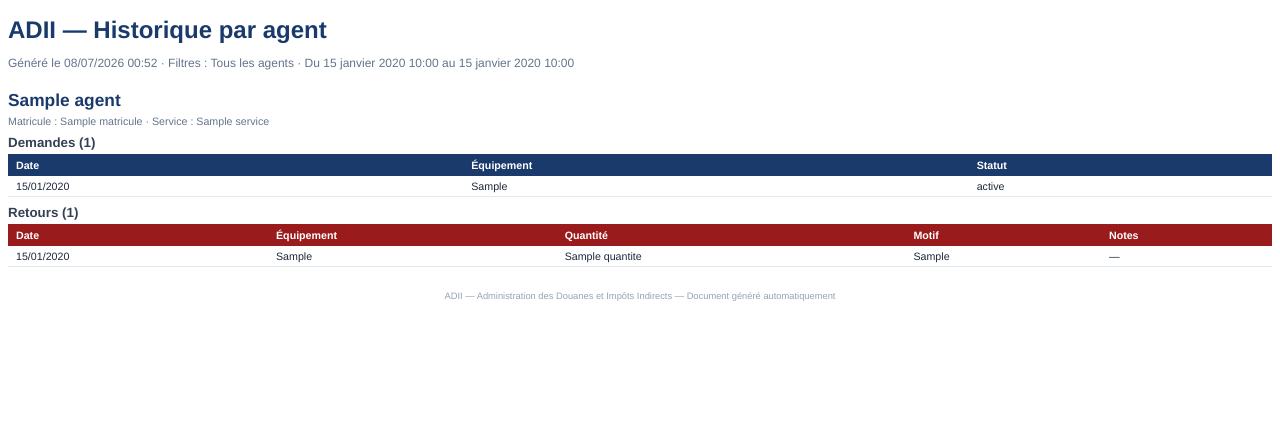
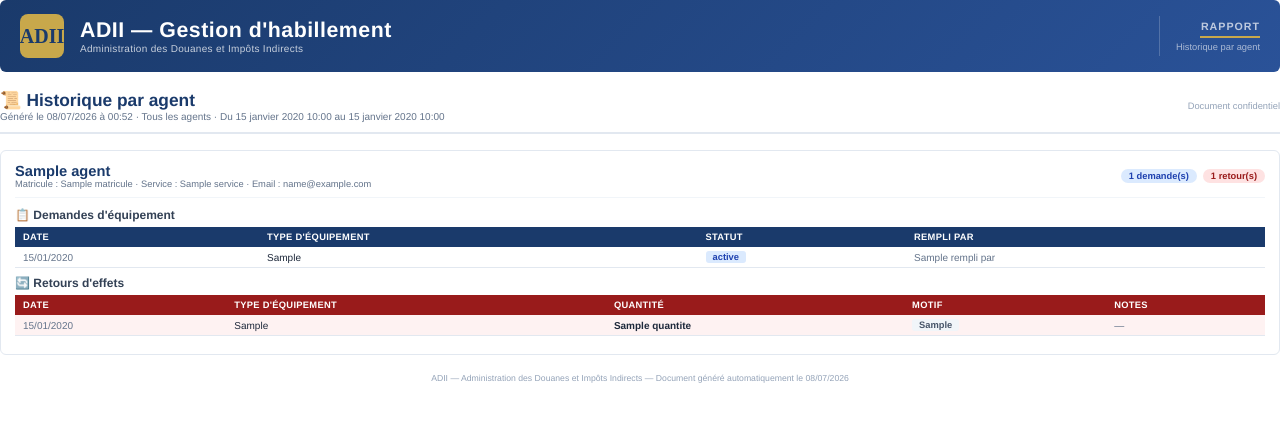
Before and after one commit to Axmae/adii_project, a Django app: template adii_project/templates/admin_panel/historique_pdf.html in a window 1280 px wide. Shown: the top 422 px of the page. Run offline with Django 5.2, Linux system fonts and the light colour scheme; the template is opened without the code that fills it: most values are stand-ins (such as "Sample title", 1, 10 or a date in 2020).

Commit message:
feat: Enhance historical tracking with detailed PDF and Excel exports for agents

```diff
--- a/adii_project/templates/admin_panel/historique_pdf.html
+++ b/adii_project/templates/admin_panel/historique_pdf.html
@@ -3,47 +3,158 @@
 <head>
   <meta charset="UTF-8">
   <style>
-    @page { size: A4 landscape; margin: 1.5cm; }
-    body { font-family: Helvetica, Arial, sans-serif; font-size: 10pt; color: #1e293b; }
-    h1 { font-size: 18pt; color: #1a3a6b; margin-bottom: 4px; }
-    .subtitle { color: #64748b; font-size: 9pt; margin-bottom: 20px; }
-    .agent-section { margin-bottom: 24px; page-break-inside: avoid; }
-    .agent-name { font-size: 13pt; font-weight: bold; color: #1a3a6b; margin-bottom: 4px; }
-    .agent-info { font-size: 8pt; color: #64748b; margin-bottom: 8px; }
-    h3 { font-size: 10pt; margin: 8px 0 4px; color: #334155; }
-    table { width: 100%; border-collapse: collapse; margin-bottom: 8px; font-size: 8pt; }
-    th { background: #1a3a6b; color: white; padding: 5px 8px; text-align: left; font-weight: bold; }
+    @page {
+      size: A4 landscape;
+      margin: 1.2cm 1.5cm;
+      @bottom-center {
+        content: "ADII — Administration des Douanes et Impôts Indirects — Page " counter(page) " / " counter(pages);
+        font-size: 7pt;
+        color: #94a3b8;
+        font-family: Helvetica, Arial, sans-serif;
+      }
+    }
+    body { font-family: Helvetica, Arial, sans-serif; font-size: 9pt; color: #1e293b; margin: 0; padding: 0; }
+
+    /* Header */
+    .header {
+      display: flex; align-items: center; gap: 16px;
+      background: linear-gradient(135deg, #1a3a6b 0%, #2a5298 100%);
+      border-radius: 6px; padding: 14px 20px; margin-bottom: 18px;
+    }
+    .header-logo {
+      width: 44px; height: 44px; flex-shrink: 0;
+      background: #c8a84b; border-radius: 8px;
+      display: flex; align-items: center; justify-content: center;
+      font-family: serif; font-size: 20px; font-weight: bold; color: #1a3a6b;
+    }
+    .header-text { flex: 1; }
+    .header-title { font-size: 16pt; font-weight: 700; color: white; letter-spacing: 0.5px; }
+    .header-sub { font-size: 7.5pt; color: rgba(255,255,255,.75); letter-spacing: 0.3px; }
+    .header-divider { width: 1px; height: 40px; background: rgba(255,255,255,.2); }
+    .header-meta { text-align: right; }
+    .header-meta-title { font-size: 8pt; color: rgba(255,255,255,.7); letter-spacing: 1px; font-weight: 600; }
+    .header-meta-line { width: 60px; height: 2px; background: #c8a84b; margin: 4px 0 4px auto; border: none; }
+
+    /* Report info */
+    .report-info {
+      display: flex; justify-content: space-between; align-items: center;
+      margin-bottom: 16px; padding-bottom: 10px;
+      border-bottom: 2px solid #e2e8f0;
+    }
+    .report-title { font-size: 13pt; font-weight: 700; color: #1a3a6b; }
+    .report-filters { font-size: 7.5pt; color: #64748b; }
+
+    /* Agent section */
+    .agent-section {
+      margin-bottom: 18px; page-break-inside: avoid;
+      border: 1px solid #e2e8f0; border-radius: 6px; padding: 12px 14px;
+    }
+    .agent-header {
+      display: flex; justify-content: space-between; align-items: center;
+      margin-bottom: 10px; padding-bottom: 8px;
+      border-bottom: 1px solid #f1f5f9;
+    }
+    .agent-name { font-size: 11pt; font-weight: 700; color: #1a3a6b; }
+    .agent-info { font-size: 7pt; color: #64748b; }
+    .agent-badge { font-size: 7pt; font-weight: 600; padding: 2px 8px; border-radius: 10px; }
+    .agent-badge-blue { background: #dbeafe; color: #1e40af; }
+    .agent-badge-red { background: #fee2e2; color: #991b1b; }
+
+    h3 {
+      font-size: 9pt; margin: 8px 0 5px; color: #334155;
+      display: flex; align-items: center; gap: 6px;
+    }
+    table { width: 100%; border-collapse: collapse; margin-bottom: 6px; font-size: 7.5pt; }
+    th {
+      padding: 5px 8px; text-align: left; font-weight: 600; font-size: 7pt;
+      letter-spacing: 0.3px; text-transform: uppercase;
+    }
+    th.demande { background: #1a3a6b; color: white; }
+    th.retour  { background: #991b1b; color: white; }
     td { padding: 4px 8px; border-bottom: 1px solid #e2e8f0; }
     tr:nth-child(even) td { background: #f8fafc; }
-    .retour th { background: #991b1b; }
-    .badge { padding: 1px 6px; border-radius: 3px; font-size: 7pt; font-weight: bold; }
-    .empty { color: #94a3b8; font-style: italic; padding: 8px; }
-    .footer { margin-top: 16px; font-size: 7pt; color: #94a3b8; text-align: center; }
+    .retour-row td { background: #fef2f2; }
+    .retour-row:nth-child(even) td { background: #fef6f6; }
+
+    .empty { color: #94a3b8; font-style: italic; padding: 6px 0; font-size: 8pt; }
+    .footer-text { margin-top: 12px; font-size: 6.5pt; color: #94a3b8; text-align: center; }
+
+    .page-break { page-break-before: always; }
   </style>
 </head>
 <body>
-  <h1>ADII — Historique par agent</h1>
-  <p class="subtitle">
-    Généré le {% now "d/m/Y H:i" %} ·
-    Filtres : {% if agent_filter %}Agent spécifique{% else %}Tous les agents{% endif %}
-    {% if date_debut or date_fin %} · Du {{ date_debut|default:'…' }} au {{ date_fin|default:'…' }}{% endif %}
-  </p>
+
+  <div class="header">
+    <div class="header-logo">ADII</div>
+    <div class="header-text">
+      <div class="header-title">ADII — Gestion d'habillement</div>
+      <div class="header-sub">Administration des Douanes et Impôts Indirects</div>
+    </div>
+    <div class="header-divider"></div>
+    <div class="header-meta">
+      <div class="header-meta-title">RAPPORT</div>
+      <hr class="header-meta-line">
+      <div style="font-size:7pt;color:rgba(255,255,255,.6)">Historique par agent</div>
+    </div>
+  </div>
+
+  <div class="report-info">
+    <div>
+      <div class="report-title">📜 Historique par agent</div>
+      <div class="report-filters">
+        Généré le {% now "d/m/Y" %} à {% now "H:i" %} ·
+        {% if agent_filter %}Agent spécifique{% else %}Tous les agents{% endif %}
+        {% if date_debut or date_fin %} · Du {{ date_debut|default:'...' }} au {{ date_fin|default:'...' }}{% endif %}
+      </div>
+    </div>
+    <div style="text-align:right;font-size:7pt;color:#94a3b8">
+      Document confidentiel
+    </div>
+  </div>
 
   {% for h in historiques %}
   <div class="agent-section">
-    <div class="agent-name">{{ h.agent.get_full_name }}</div>
-    <div class="agent-info">Matricule : {{ h.agent.matricule|default:'N/A' }} · Service : {{ h.agent.service|default:'N/A' }}</div>
+    <div class="agent-header">
+      <div>
+        <div class="agent-name">{{ h.agent.get_full_name }}</div>
+        <div class="agent-info">
+          Matricule : {{ h.agent.matricule|default:'N/A' }} ·
+          Service : {{ h.agent.service|default:'N/A' }} ·
+          Email : {{ h.agent.email|default:'N/A' }}
+        </div>
+      </div>
+      <div style="display:flex;gap:6px">
+        <span class="agent-badge agent-badge-blue">{{ h.measurements|length }} demande(s)</span>
+        <span class="agent-badge agent-badge-red">{{ h.retours|length }} retour(s)</span>
+      </div>
+    </div>
 
     {% if h.measurements %}
-    <h3>Demandes ({{ h.measurements|length }})</h3>
+    <h3>📋 Demandes d'équipement</h3>
     <table>
-      <thead><tr><th>Date</th><th>Équipement</th><th>Statut</th></tr></thead>
+      <thead><tr>
+        <th class="demande">Date</th>
+        <th class="demande">Type d'équipement</th>
+        <th class="demande">Statut</th>
+        <th class="demande">Rempli par</th>
+      </tr></thead>
       <tbody>
         {% for m in h.measurements %}
         <tr>
-          <td>{{ m.created_at|date:"d/m/Y" }}</td>
+          <td style="color:#64748b">{{ m.created_at|date:"d/m/Y" }}</td>
           <td>{{ m.get_type_equipement_display }}</td>
-          <td>{{ m.get_status_display }}</td>
+          <td>
+            <span style="
+              display:inline-block;padding:1px 7px;border-radius:3px;font-size:7pt;font-weight:600;
+              {% if m.status == 'livre' %}background:#d1fae5;color:#065f46
+              {% elif m.status == 'pret' %}background:#ccfbf1;color:#065f46
+              {% elif m.status == 'en_production' %}background:#ede9fe;color:#5b21b6
+              {% elif m.status == 'valide' %}background:#dbeafe;color:#1e40af
+              {% elif m.status == 'refuse' %}background:#fee2e2;color:#991b1b
+              {% else %}background:#fef3c7;color:#92400e{% endif %}
+            ">{{ m.get_status_display }}</span>
+          </td>
+          <td style="color:#64748b">{% if m.rempli_par %}{{ m.rempli_par.get_full_name|default:m.rempli_par.username }}{% else %}—{% endif %}</td>
         </tr>
         {% endfor %}
       </tbody>
@@ -51,17 +162,31 @@
     {% endif %}
 
     {% if h.retours %}
-    <h3>Retours ({{ h.retours|length }})</h3>
-    <table class="retour">
-      <thead><tr><th>Date</th><th>Équipement</th><th>Quantité</th><th>Motif</th><th>Notes</th></tr></thead>
+    <h3>🔄 Retours d'effets</h3>
+    <table>
+      <thead><tr>
+        <th class="retour">Date</th>
+        <th class="retour">Type d'équipement</th>
+        <th class="retour">Quantité</th>
+        <th class="retour">Motif</th>
+        <th class="retour">Notes</th>
+      </tr></thead>
       <tbody>
         {% for r in h.retours %}
-        <tr>
-          <td>{{ r.created_at|date:"d/m/Y" }}</td>
+        <tr class="retour-row">
+          <td style="color:#64748b">{{ r.created_at|date:"d/m/Y" }}</td>
           <td>{{ r.get_type_equipement_display }}</td>
-          <td>{{ r.quantite }}</td>
-          <td>{{ r.get_motif_display }}</td>
-          <td>{{ r.notes|default:'—' }}</td>
+          <td><strong>{{ r.quantite }}</strong></td>
+          <td>
+            <span style="
+              display:inline-block;padding:1px 7px;border-radius:3px;font-size:7pt;font-weight:600;
+              {% if r.motif == 'destruction' %}background:#fee2e2;color:#991b1b
+              {% elif r.motif == 'perte' %}background:#fef3c7;color:#92400e
+              {% elif r.motif == 'usure' %}background:#e0e7ff;color:#3730a3
+              {% else %}background:#f1f5f9;color:#475569{% endif %}
+            ">{{ r.get_motif_display }}</span>
+          </td>
+          <td style="color:#64748b">{{ r.notes|default:'—' }}</td>
         </tr>
         {% endfor %}
       </tbody>
@@ -69,11 +194,13 @@
     {% endif %}
 
     {% if not h.measurements and not h.retours %}
-    <div class="empty">Aucune donnée.</div>
+    <div class="empty">Aucune donnée pour cet agent.</div>
     {% endif %}
   </div>
   {% endfor %}
 
-  <div class="footer">ADII — Administration des Douanes et Impôts Indirects — Document généré automatiquement</div>
+  <div class="footer-text">
+    ADII — Administration des Douanes et Impôts Indirects — Document généré automatiquement le {% now "d/m/Y" %}
+  </div>
 </body>
 </html>
```
Also changed, not shown: adii_project/measurements/views.py (+307 -70 lines), adii_project/static/img/logo_adii.svg (added).
